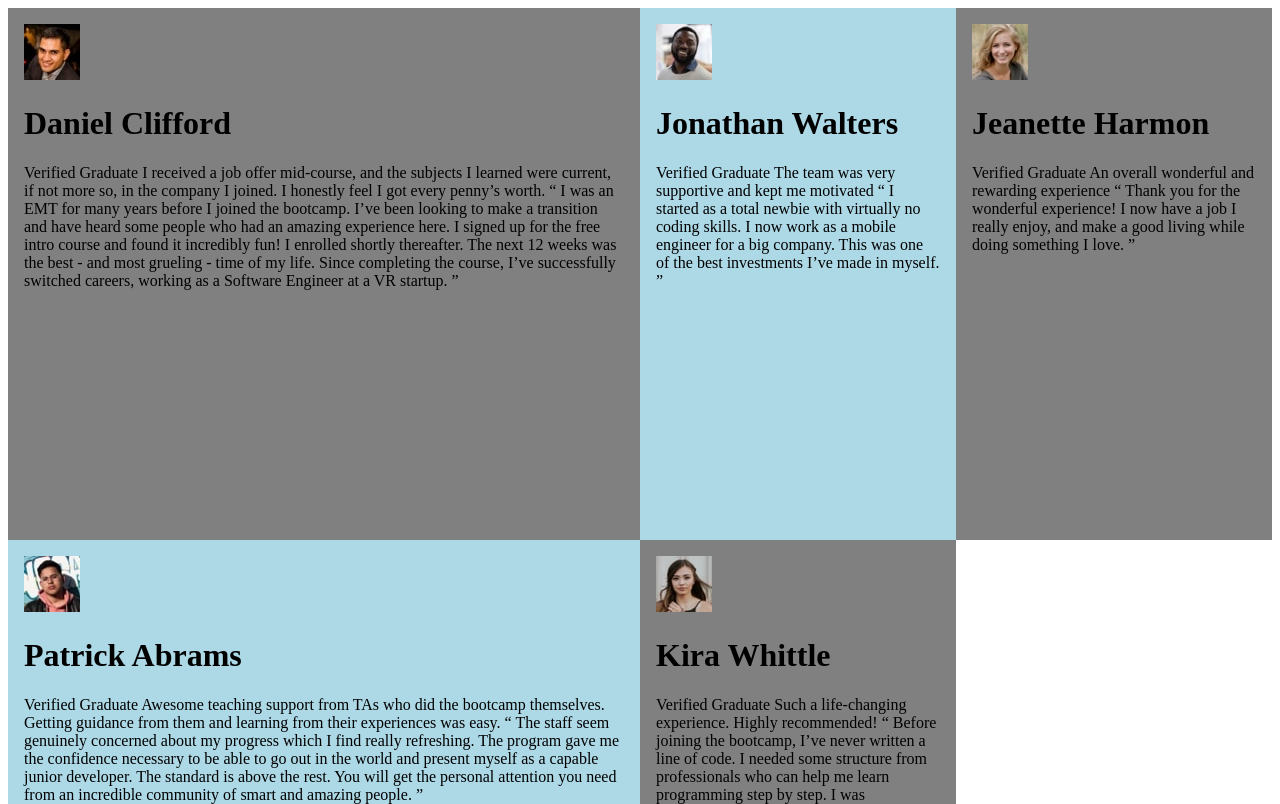
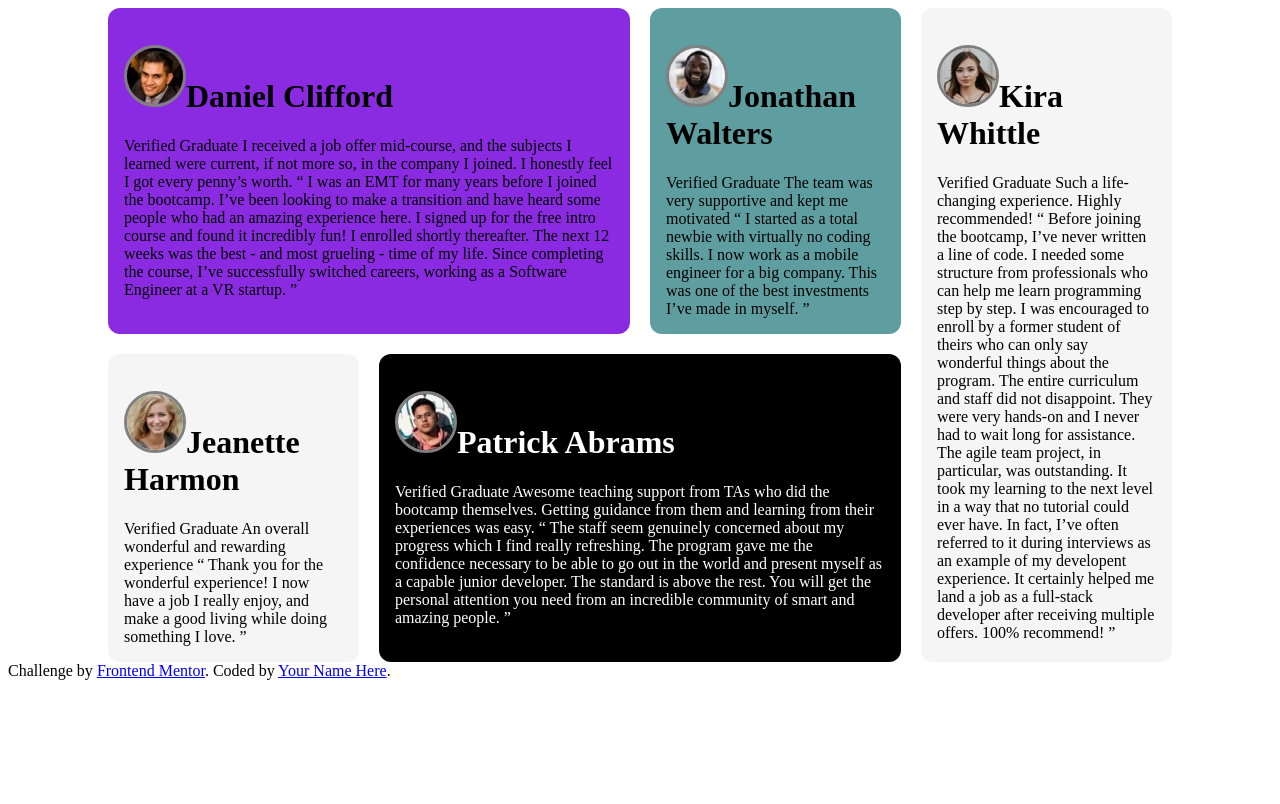
Before and after one commit to BrettAGobel/frontend-mentor-testimonials-grid, a plain HTML site: page testimonials-grid-section-main/index.html in a window 1280 px wide. Shown: the top 804 px of the page. Drawn offline with Linux system fonts and the light colour scheme.

Commit message:
grid system working for desktop

```diff
--- a/testimonials-grid-section-main/index.html
+++ b/testimonials-grid-section-main/index.html
@@ -13,10 +13,10 @@
 </head>
 <body>
 <div class="container">
-  <div>
-    <img src="images/image-daniel.jpg">
+  <div class="daniel">
 
-    <h1>Daniel Clifford</h1>
+
+    <h1><img src="images/image-daniel.jpg">Daniel Clifford</h1>
   Verified Graduate
 
   I received a job offer mid-course, and the subjects I learned were current, if not more so,
@@ -28,9 +28,9 @@
   The next 12 weeks was the best - and most grueling - time of my life. Since completing
   the course, I’ve successfully switched careers, working as a Software Engineer at a VR startup. ”
   </div>
-  <div>
-    <img src="images/image-jonathan.jpg">
-    <h1>Jonathan Walters</h1>
+  <div class="jonathan">
+
+    <h1><img src="images/image-jonathan.jpg">Jonathan Walters</h1>
   Verified Graduate
 
   The team was very supportive and kept me motivated
@@ -38,9 +38,9 @@
   “ I started as a total newbie with virtually no coding skills. I now work as a mobile engineer
   for a big company. This was one of the best investments I’ve made in myself. ”
   </div>
-  <div>
-    <img src="images/image-jeanette.jpg">
-    <h1>Jeanette Harmon</h1>
+  <div class="jeanette">
+
+    <h1><img src="images/image-jeanette.jpg">Jeanette Harmon</h1>
   Verified Graduate
 
   An overall wonderful and rewarding experience
@@ -48,9 +48,9 @@
   “ Thank you for the wonderful experience! I now have a job I really enjoy, and make a good living
   while doing something I love. ”
   </div>
-  <div>
-    <img src="images/image-patrick.jpg">
-    <h1>Patrick Abrams</h1>
+  <div class="patrick">
+
+    <h1><img src="images/image-patrick.jpg">Patrick Abrams</h1>
   Verified Graduate
 
   Awesome teaching support from TAs who did the bootcamp themselves. Getting guidance from them and
@@ -61,9 +61,9 @@
   junior developer. The standard is above the rest. You will get the personal attention you need from
   an incredible community of smart and amazing people. ”
   </div>
-  <div>
-    <img src="images/image-kira.jpg">
-    <h1>Kira Whittle</h1>
+  <div class="kira">
+
+    <h1><img src="images/image-kira.jpg">Kira Whittle</h1>
   Verified Graduate
 
   Such a life-changing experience. Highly recommended!
--- a/testimonials-grid-section-main/style.css
+++ b/testimonials-grid-section-main/style.css
@@ -1,15 +1,81 @@
 .container > div {
-    background:lightblue;
+
     padding: 1em;
+    border-radius: 12px;
 }
 
-.container > div:nth-child(odd){
-    background: grey;
+/*.container > div:nth-child(odd){*/
+/*    background: grey;*/
+/*}*/
+
+
+img {
+    border-radius: 50%;
+    border: grey solid;
+    display: inline-block;
+}
+
+h1 {
+    vertical-align: center;
 }
 
 
+
 .container {
+
+    margin-left: 100px;
+    margin-right: 100px;
     display: grid;
-    grid-template-columns: [first-col]50% [second-col]25% [thrid-col]25%;
-    grid-template-rows: [first-row]1fr [second-row]1fr;
+    grid-template-columns: repeat(4, 1fr);
+    grid-template-rows: repeat(2, auto);
+    /*grid-template-areas:*/
+    /*    "testimonial testimonial testimonial"*/
+    /*    "testimonial testimonial";*/
+
+    gap: 20px 20px;
+
 }
+
+
+
+.daniel {
+    background-color: blueviolet;
+    grid-column-start: 1;
+    grid-column-end: 3;
+    grid-row-start: 1;
+    grid-row-end: 1;
+
+}
+
+.jonathan {
+    background-color: cadetblue;
+    grid-column-start: 3;
+    grid-column-end: 4;
+    grid-row-start: 1;
+    grid-row-end: 1;
+}
+
+.jeanette {
+    background-color: whitesmoke;
+    grid-column-start: 1;
+    grid-column-end: 2;
+    grid-row-start: 2;
+    grid-row-end: 2;
+}
+
+.patrick {
+    color: white;
+    background-color: black;
+    grid-column-start: 2;
+    grid-column-end: 4;
+    grid-row-start: 2;
+    grid-row-end: 2;
+}
+
+.kira {
+    background-color: whitesmoke;
+    grid-column-start: 4;
+    grid-column-end: 5;
+    grid-row-start: 1;
+    grid-row-end: 3;
+}
```
